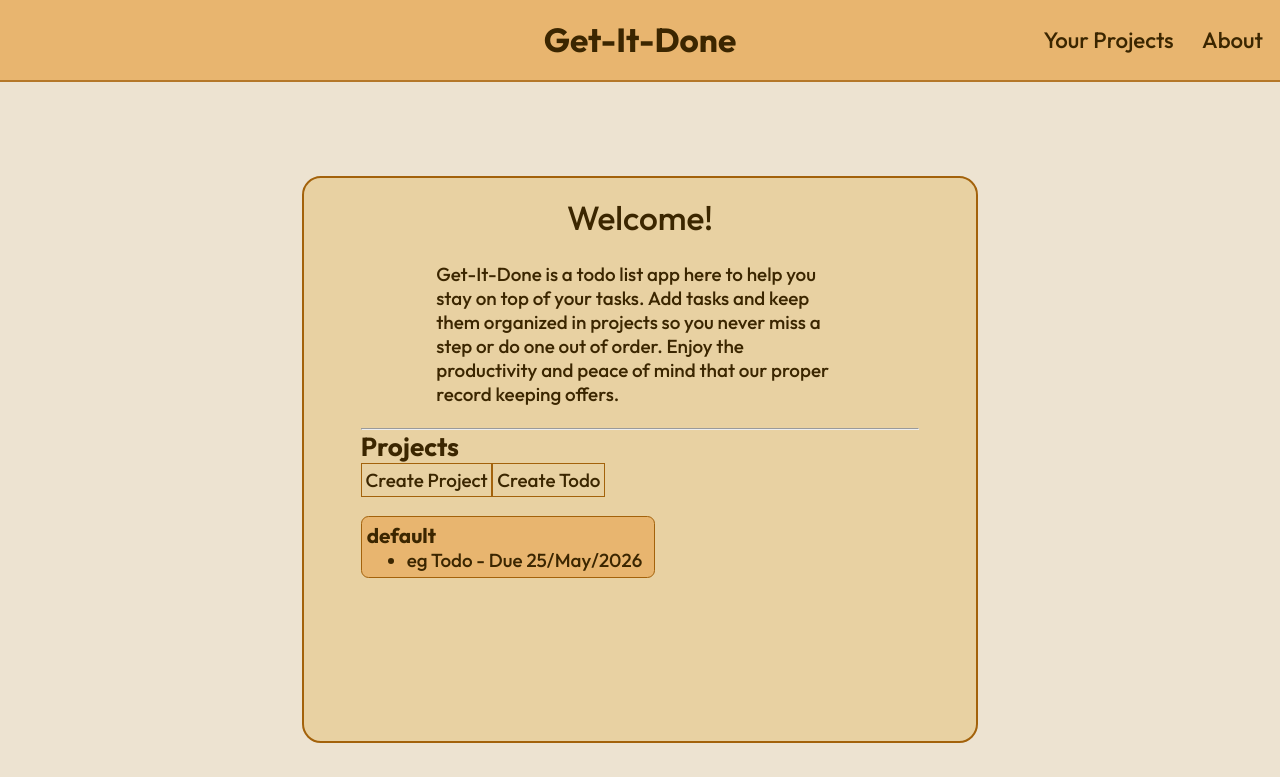
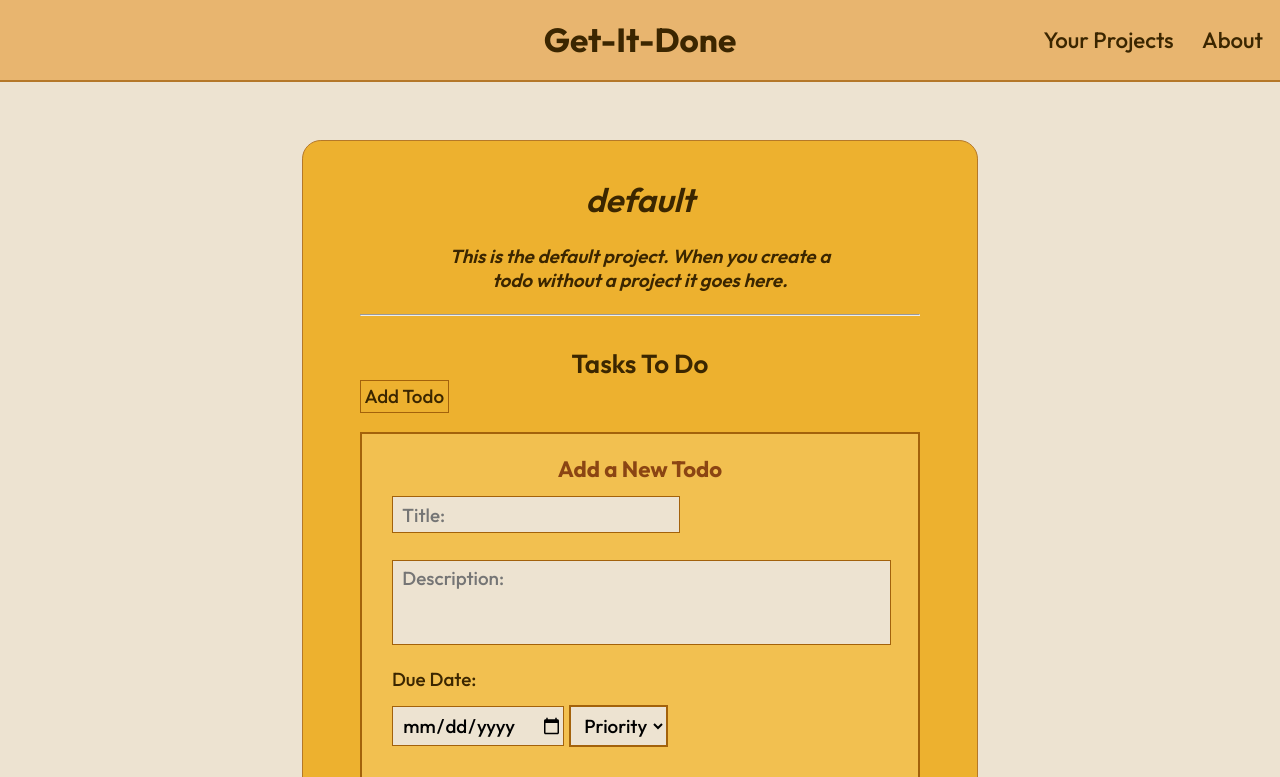
Before and after one commit to AkielStew09/Todo-List, a website built with webpack: page src/myModules/pages/index.html in a window 1280 px wide. Both pictures are taken after a click on the button "Create Todo". Shown: the top 777 px of the page. Built offline with nearby package versions, Linux system fonts and the light colour scheme.

Commit message:
Can now create a todo without a project
I programmed the create todo button, and had it send the user to the
default project's page with the addTodo form already open. I added an
optional parameter to the renderProject function that if true shows the
addTodo form on launch. I felt good when I did it. I set it to 0 and had
the create todo button eventListener set it to 1. I could have done it
with bools instead of 0 and 1, but I've been practising C recently and
this was muscle memory. I don't think I'll change it. I think this is
the first time I've used an optional parameter by myself and I feel
really resourceful :).

```diff
--- a/src/myModules/code/todo.js
+++ b/src/myModules/code/todo.js
@@ -47,7 +47,7 @@ export class Project {
     constructor(title, description = "") {
         this.title = title;
         this.description = description;
-        this.todos = [new Todo("eg Todo", "this is a placeholder todo for me to try and edit", new Date(2026, 4, 25), "high")];
+        this.todos = [new Todo("eg Todo", "this is a placeholder todo for me to practice editing", new Date(2026, 4, 25), "high")];
         this.id = crypto.randomUUID();
     }
 
@@ -56,21 +56,18 @@ export class Project {
 
     }
 
-    removeTodo(id) {
+    removeTodo(index) {
         if (!this.todos.length) return;
 
-        let index = this.todos.findIndex((td) => td.info.id === id);
         console.log(`Deleting To-do "${this.todos[index].info.title}"`);
         this.todos.splice(index, 1);
     }
 
     editTodo(index, title, description, dueDate, priority) {
-        alert(`the index passed to the project.edit funtion is ${index}`);
         this.todos[index].setter = { title, description, dueDate, priority };
     }
 
     getIndex(id) {
-        alert(`the id received by project.getIndex() is ${id}`);
         return this.todos.findIndex((td) => td.info.id === id);
     }
 
--- a/src/myModules/pages/renderHome.js
+++ b/src/myModules/pages/renderHome.js
@@ -30,22 +30,23 @@ export const renderHome = (AppArray) => {
     h3.textContent = "Projects";
     mainContainer.appendChild(h3);
 
-    //
     let createProjectBtn = document.createElement("button");
     createProjectBtn.textContent = "Create Project";
     createProjectBtn.addEventListener("click", toggleCreateProjDiv);
 
     let createTodoBtn = document.createElement("button");
     createTodoBtn.textContent = "Create Todo";
-    //this should have a listener that brings you to default's project page
+    //a listener that brings you to the default project page
+    createTodoBtn.addEventListener("click", () => sendToDefault(AppArray));
 
     mainContainer.appendChild(createProjectBtn);
     mainContainer.appendChild(createTodoBtn);
 
-    //The div for creating a project. It will give a name textbox and
-    //show save and edit buttons
+    //Append the div for creating a project.
     createProjectDiv(AppArray, mainContainer);
+
     AppArray.toReversed().forEach((proj) => {
+        //Append the div for a project.
         printProject(proj, mainContainer);
     });
 }
@@ -96,6 +97,9 @@ function createProjectDiv(AppArray, mainContainer) {
 function toggleCreateProjDiv() {
     document.getElementById("createProjCont").classList.toggle("show");
 }
+function sendToDefault(AppArray) {
+    renderProject(AppArray[0], 1);
+}
 
 function printProject(proj, mainContainer) {
 
@@ -108,19 +112,22 @@ function printProject(proj, mainContainer) {
     projContainer.appendChild(h5);
 
     //Print the todos of the project
-    let tasksList = document.createElement("ul");
+    let todosList = document.createElement("ul");
+    //for each todo in the project, we make an li and
+    //append it to todosList
     proj.todos.toReversed().forEach((todo) => {
-        //make the li
+        //retrieve the title then due date of the todo
+        const title = todo.info.title;
+        const dueDate = format(todo.info.dueDate, "dd/MMM/yyyy");
+        //make the li and set its textContent to the retrieved info
         let listItem = document.createElement("li");
-        let title = todo.info.title;
-        let dueDate = format(todo.info.dueDate, "dd/MMM/yyyy");
-        listItem.textContent = `${title}   -  Due ${dueDate}`;
+        listItem.innerHTML = `${title} <span class="minorText">- Due ${dueDate}</span>`;
         //add the li to the ul
-        tasksList.appendChild(listItem);
+        todosList.appendChild(listItem);
     });
 
 
-    projContainer.appendChild(tasksList);
+    projContainer.appendChild(todosList);
     projContainer.addEventListener("click", () => { renderProject(proj); })
     mainContainer.appendChild(projContainer);
 }
@@ -128,8 +135,10 @@ function printProject(proj, mainContainer) {
 function saveNewProject(arr) {
     let newTitle = document.getElementById("newProjName").value;
     let newDesc = document.getElementById("newProjDesc").value;
-    //This is where we use the Project class we imported
+    //Create new project and push it to AppArray, using the Class we imported
     arr.push(new Project(newTitle, newDesc));
+    //hide the create form
     toggleCreateProjDiv();
+    //reload page
     renderHome(arr);
 }
--- a/src/myModules/pages/renderProject.js
+++ b/src/myModules/pages/renderProject.js
@@ -1,7 +1,6 @@
-//get Todo so we can edit our todos
-import { Todo } from "../code/todo.js";
+import { format } from "date-fns";
 
-export const renderProject = (project) => {
+export const renderProject = (project, showAddForm = 0) => {
     //retrieve the content div and put all the page stuff in it via innerHTML
     const CONTENT = document.getElementById("content");
     CONTENT.innerHTML = `
@@ -19,6 +18,7 @@ export const renderProject = (project) => {
     `;
     //add event listeners to the buttons we just put on the screen
     addTheEvents(project);
+    if (showAddForm) toggleAddTodoForm();
 }
 
 const printTodos = (project) => {
@@ -66,16 +66,6 @@ const printAddForm = () => {
     </div>
     `;
 }
-const addNewTodo = (project) => {
-    const newTitle = document.getElementById("newTitleBox").value;
-    const newDesc = document.getElementById("newDescriptionBox").value;
-    const newDate = document.getElementById("newDueDate").valueAsDate;
-    const newPrio = document.getElementById("newPriority").value;
-    //make new todo based on form input
-    project.addTodo(newTitle, newDesc, newDate, newPrio);
-    //reload the page
-    renderProject(project);
-}
 
 //print the Edit Todo form, invisible by default
 const printEditForm = () => {
@@ -88,7 +78,7 @@ const printEditForm = () => {
             <textarea id="descriptionBox" placeholder="Description" rows="3" cols="43"></textarea>
             <label for="dueDate">Due Date:</label>
             <br>
-            <input id="dueDate" type="date">
+            <input id="dueDate" type="date" min="${format(Date.now(), "yyyy-MM-dd")}">
             <select name="" id="priority">
                 <option value="" selected disabled>Priority</option>
                 <option value="low">Low</option>
@@ -104,9 +94,28 @@ const printEditForm = () => {
     `;
 }
 
+const addNewTodo = (project) => {
+    const newTitle = document.getElementById("newTitleBox").value;
+    const newDesc = document.getElementById("newDescriptionBox").value;
+    const newDate = document.getElementById("newDueDate").valueAsDate;
+    const newPrio = document.getElementById("newPriority").value;
+    //make new todo based on form input
+    project.addTodo(newTitle, newDesc, newDate, newPrio);
+    //reload the page
+    renderProject(project);
+}
+
+const deleteTodo = (event, project) => {
+    const index = getIndex(event, project);
+    project.removeTodo(index);
+    renderProject(project);
+}
+
+
 //Fill in the values to the edit form
-const populateEditTodoForm = (i, proj) => {
-    let oldInfo = proj.todos[i].info;
+const populateEditTodoForm = (event, proj) => {
+    const i = getIndex(event, proj);
+    const oldInfo = proj.todos[i].info;
     const edForm = document.querySelector("#editTodoForm");
     const titleBox = document.querySelector("#titleBox");
     const descriptionBox = document.querySelector("#descriptionBox");
@@ -122,7 +131,9 @@ const populateEditTodoForm = (i, proj) => {
 }
 
 //Saves Changes to a Todo
-const saveEdit = (i, prj) => {
+const saveEdit = (event, prj) => {
+    const i = getIndex(event, prj);
+
     const ttl = document.querySelector("#titleBox").value;
     const desc = document.querySelector("#descriptionBox").value;
     const date = document.querySelector("#dueDate").valueAsDate;
@@ -135,6 +146,7 @@ const saveEdit = (i, prj) => {
 }
 
 
+//returns the index of a todo given the event and the project
 const getIndex = (e, project) => {
     let todoDiv = e.currentTarget.parentElement.parentElement;
     let todoId = todoDiv.dataset.id;
@@ -145,16 +157,21 @@ const getIndex = (e, project) => {
 const toggleAddTodoForm = () => { document.querySelector("#addTodoForm").classList.toggle("show") }
 const toggleEditTodoForm = () => { document.querySelector(".overlay").classList.toggle("show") }
 
-//Apply all the event listeners to the buttons we need
+//Put all the event listeners on the buttons we need
 const addTheEvents = (project) => {
     document.getElementById("saveAdd").addEventListener("click", () => { addNewTodo(project) });
     document.getElementById("addTodoBtn").addEventListener("click", toggleAddTodoForm);
     document.getElementById("cancelAdd").addEventListener("click", toggleAddTodoForm);
     //program all the todos' buttons with forEach
-    //get doesn't return an array, so convert it with Array.from()
-    Array.from(document.getElementsByClassName("editTodoBtn")).forEach((editBtn) => {
-        editBtn.addEventListener("click", (e) => { populateEditTodoForm(getIndex(e, project), project) });
+    //getElements doesn't return an array, so convert it to one with Array.from()
+    const editButtons = Array.from(document.getElementsByClassName("editTodoBtn"));
+    editButtons.forEach((editBtn) => {
+        editBtn.addEventListener("click", (e) => { populateEditTodoForm(e, project) });
+    });
+    const deleteButtons = Array.from(document.getElementsByClassName("deleteBtn"));
+    deleteButtons.forEach((btn) => {
+        btn.addEventListener("click", (e) => { deleteTodo(e, project) });
     });
     document.getElementById("cancelEdit").addEventListener("click", toggleEditTodoForm);
-    document.getElementById("saveEdit").addEventListener("click", (e) => saveEdit(getIndex(e, project), project));
+    document.getElementById("saveEdit").addEventListener("click", (e) => saveEdit(e, project));
 }
--- a/src/style.css
+++ b/src/style.css
@@ -119,6 +119,13 @@ nav .navlinks {
 .projCont ul {
     font-size: 1rem;
 }
+
+.minorText {
+    font-size: 80%;
+    color: var(--darkorng);
+    margin-left: 2em;
+}
+
 
 /*Project page*/
 
```
